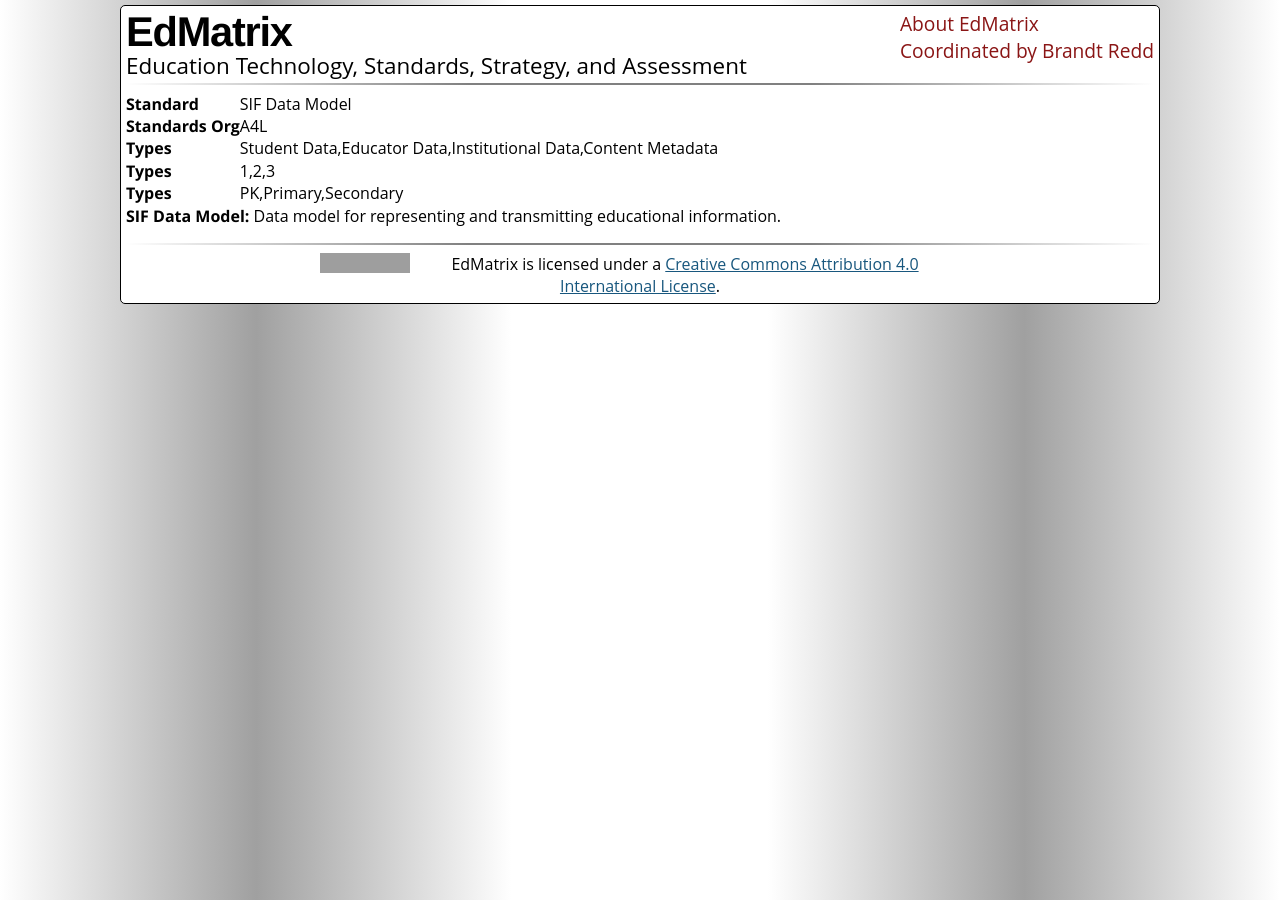
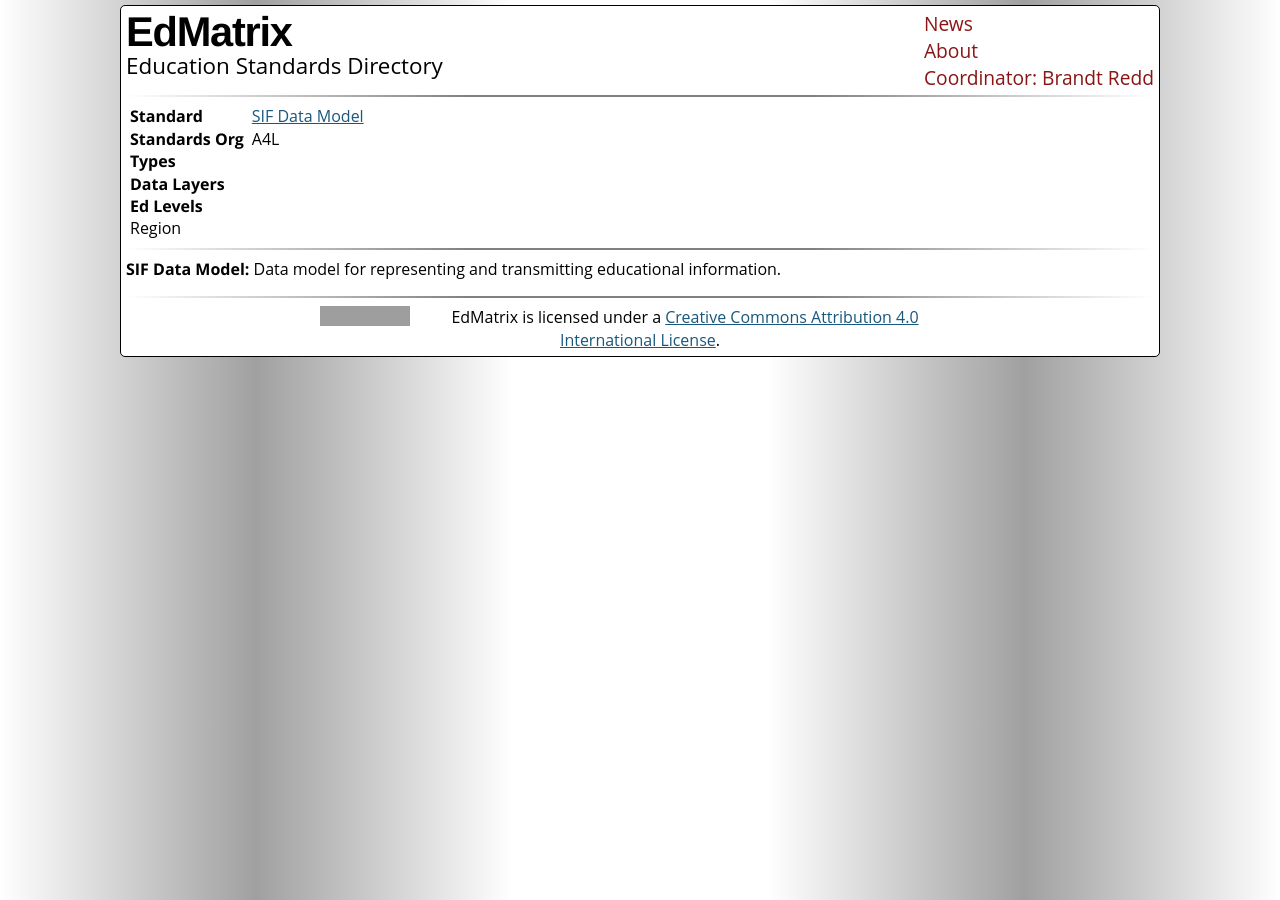
Before and after one commit to EdMatrix/edmatrix.github.io, a Jekyll site: the page built from _stds/A4L-SIF-Data-Model.md, in a window 1280 px wide. Built offline with Jekyll 4.4.1, drawn with Linux system fonts in a browser that asks for light colours; some web fonts are replaced; grey boxes are pictures that could not be loaded.

Commit message:
Update header and standard detail formatting.

```diff
--- a/_includes/header.html
+++ b/_includes/header.html
@@ -3,15 +3,16 @@
 
 	<!-- logo -->
 	<div class="siteblock">
-	    <h1>EdMatrix</h1>
-        <h2>Education Technology, Standards, Strategy, and Assessment</h2>
+	    <h1><a href="/matrix.html">EdMatrix</a></h1>
+        <h2>Education Standards Directory</h2>
 	</div>
 
 	<!-- main navigation -->
 	<div class="menu">
         <ul>
-            <li><a href="/about.html">About EdMatrix</a></li>
-            <li><a href="http://brandtredd.org">Coordinated by Brandt Redd</a></li>
+			<li><a href="/news.html">News</a></li>
+            <li><a href="/about.html">About</a></li>
+            <li><a href="http://brandtredd.org">Coordinator: Brandt Redd</a></li>
         </ul>
 	</div>
 </header>
--- a/_layouts/standard.html
+++ b/_layouts/standard.html
@@ -13,12 +13,38 @@
 			<main>
 				<article>
 					<table class="layout">
-						<tr><td><b>Standard</b></td><td>{{ page.title | escape }}</td></tr>
+						<tr><td><b>Standard</b></td><td><a href="{{ page.stdurl }}">{{ page.title | escape }}</a></td></tr>
 						<tr><td><b>Standards Org</b></td><td>{{ page.org | escape }}</td></tr>
-						<tr><td><b>Types</b></td><td>{{ page.types }}</td></tr>
-						<tr><td><b>Types</b></td><td>{{ page.datalayers }}</td></tr>
-						<tr><td><b>Types</b></td><td>{{ page.edlevels }}</td></tr>
+						<tr><td><b>Types</b></td><td>
+						{%- assign tps = post.types | split: "," -%}
+						{%- for type in tps -%}
+							{%- unless forloop.first -%}, {%- endunless -%}
+							{{ type | strip }}
+						{%- endfor -%}
+						</td></tr>
+						<tr><td><b>Data Layers</b></td><td>
+						{%- assign layers = post.datalayers | split: "," -%}
+						{%- for layer in layers -%}
+							{%- unless forloop.first -%}<br/>{%- endunless -%}
+							{%- assign s = layer | strip -%}
+							{%- case s -%}
+								{%- when '1' -%}1. Data Dict
+								{%- when '2' -%}2. Data Model
+								{%- when '3' -%}3. Serialization
+								{%- when '4' -%}4. Protocol
+							{%- endcase -%}
+						{%- endfor -%}
+						</td></tr>
+						<tr><td><b>Ed Levels</b></td><td>
+						{%- assign tps = post.edlevels | split: "," -%}
+						{%- for level in tps -%}
+							{%- unless forloop.first -%}, {%- endunless -%}
+							{{ level | strip }}
+						{%- endfor -%}
+						</td></tr>
+						<tr><td>Region</td><td>{{ page.region }}</td></tr>
 					</table>
+					<hr/>
 					<div>
 						{{ content }}
 					</div>
--- a/res/EdMatrix.css
+++ b/res/EdMatrix.css
@@ -435,7 +435,7 @@
 
 table.layout th, table.layout td {
     border: 0 none white;
-    padding: 0;
+    padding: 0 0.25em;
 }
 
 /* Streamlining is sometimes used in tables. */
```
